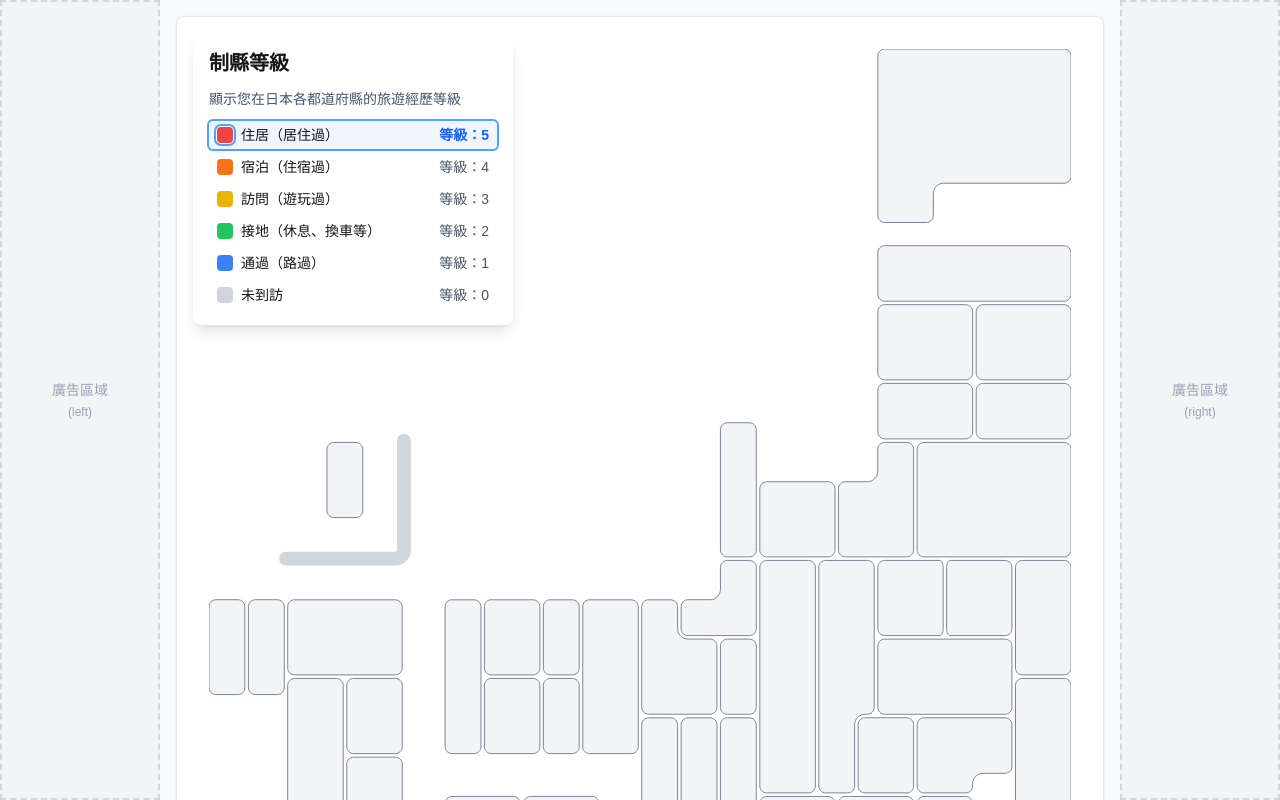
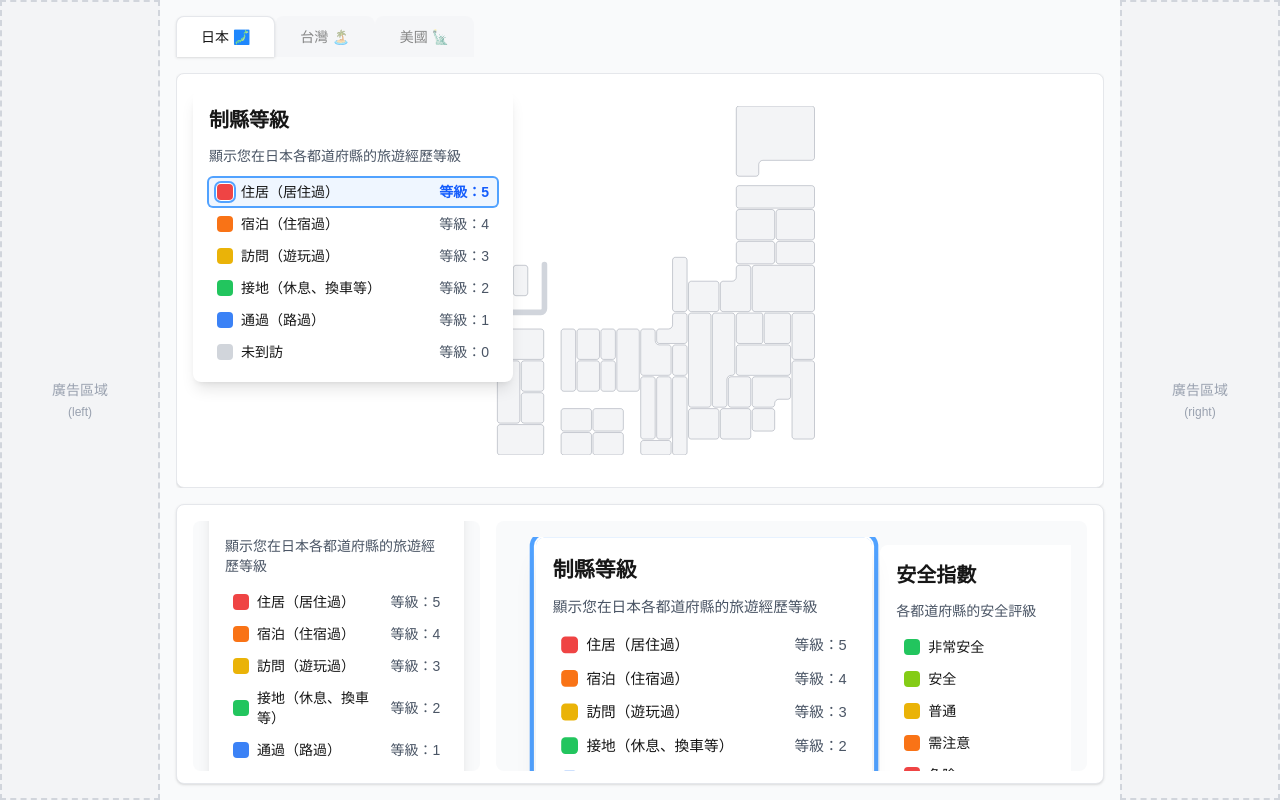
Before and after one commit to tetsufromtw/svgmaker, a Next.js app: page / in a window 1280 px wide. Built offline with nearby package versions, Linux system fonts and the light colour scheme.

Commit message:
fix maptabs

```diff
--- a/src/app/page.tsx
+++ b/src/app/page.tsx
@@ -22,13 +22,13 @@ export default function Home() {
                 <MapTabs />
               </div>
 
-              {/* 地圖區 - 彈性填充，但有最小高度限制 */}
-              <div className="flex-1 min-h-0 pb-4">
+              {/* 地圖區 - 使用 flex-1 自動填充剩餘空間 */}
+              <div className="flex-1 min-h-0 my-4 overflow-hidden">
                 <MapCanvas />
               </div>
 
               {/* 底部控制區 - 固定高度 */}
-              <div className="flex-shrink-0 bg-white rounded-lg shadow-sm border border-gray-200 p-4 mb-4">
+              <div className="flex-shrink-0 bg-white rounded-lg shadow-sm border border-gray-200 p-4 mb-4" style={{ minHeight: '280px', maxHeight: '280px' }}>
                 <DataSelector />
               </div>
             </div>
--- a/src/components/InfoCard.tsx
+++ b/src/components/InfoCard.tsx
@@ -11,18 +11,12 @@ interface InfoCardProps {
 }
 
 export default function InfoCard({ config, className = '', enableColorPicker = false }: InfoCardProps) {
-    // 只有在需要選色功能時才使用 MapContext
-    const { selectedColor, setSelectedColor, selectedLevel, setSelectedLevel } = enableColorPicker ? useMapContext() : {
-        selectedColor: null,
-        setSelectedColor: () => { },
-        selectedLevel: null,
-        setSelectedLevel: () => { }
-    }
+    const mapContext = enableColorPicker ? useMapContext() : null
 
     const handleItemClick = (color: string, level: string | number) => {
-        if (enableColorPicker) {
-            setSelectedColor(color)
-            setSelectedLevel(level)
+        if (enableColorPicker && mapContext) {
+            mapContext.setSelectedColor(color)
+            mapContext.setSelectedLevel(level)
         }
     }
 
@@ -38,8 +32,8 @@ export default function InfoCard({ config, className = '', enableColorPicker = f
             <div className="space-y-1 text-sm">
                 {config.legendItems.map((item, index) => {
                     const isSelected = enableColorPicker &&
-                        selectedColor === item.color &&
-                        selectedLevel === item.level
+                        mapContext?.selectedColor === item.color &&
+                        mapContext?.selectedLevel === item.level
 
                     return (
                         <div
--- a/src/components/MapCanvas.tsx
+++ b/src/components/MapCanvas.tsx
@@ -19,14 +19,10 @@ export default function MapCanvas() {
     const selectedCard = cards.find(card => card.id === selectedCardId)
 
     useEffect(() => {
-        console.log('MapCanvas useEffect triggered')
-
         // 載入 SVG
         fetch('/map/japan.svg')
             .then(res => res.text())
             .then(svg => {
-                console.log('SVG loaded')
-
                 // 處理 SVG，確保它有正確的屬性
                 const parser = new DOMParser()
                 const doc = parser.parseFromString(svg, 'image/svg+xml')
@@ -68,8 +64,8 @@ export default function MapCanvas() {
     }, [])
 
     return (
-        <div className="bg-white rounded-lg shadow-sm border border-gray-200 p-8 h-full relative overflow-hidden">
-            {/* InfoCard 疊加在地圖上 - 確保是絕對定位 */}
+        <div className="bg-white rounded-lg shadow-sm border border-gray-200 p-8 h-full relative">
+            {/* InfoCard 疊加在地圖上 */}
             {selectedCard && (
                 <div className="absolute top-4 left-4 z-10">
                     <InfoCard config={selectedCard.config} enableColorPicker={true} />
--- a/src/components/MapTabs.tsx
+++ b/src/components/MapTabs.tsx
@@ -1,94 +1,37 @@
-// src/components/MapCanvas.tsx
 'use client'
 
-import { useEffect, useState, useRef } from 'react'
-import InfoCard from './InfoCard'
-import { useMapClick } from '@/hooks/useMapClick'
-import { useCardContext } from '@/context/CardContext'
+import { useState } from 'react'
 
-export default function MapCanvas() {
-    const { cards, selectedCardId } = useCardContext()
-    const [svgContent, setSvgContent] = useState<string>('')
-    const [isLoading, setIsLoading] = useState<boolean>(true)
-    const [svgLoaded, setSvgLoaded] = useState<boolean>(false)
-    const containerRef = useRef<HTMLDivElement>(null!)
+const tabs = [
+    { id: 'japan', label: '日本 🗾', available: true },
+    { id: 'taiwan', label: '台灣 🏝️', available: false },
+    { id: 'usa', label: '美國 🗽', available: false },
+]
 
-    // 使用自定義 Hook 處理點擊
-    useMapClick(containerRef, svgLoaded)
-
-    const selectedCard = cards.find(card => card.id === selectedCardId)
-
-    useEffect(() => {
-        // 載入 SVG
-        fetch('/map/japan.svg')
-            .then(res => res.text())
-            .then(svg => {
-                // 處理 SVG，確保它有正確的屬性
-                const parser = new DOMParser()
-                const doc = parser.parseFromString(svg, 'image/svg+xml')
-                const svgElement = doc.querySelector('svg')
-
-                if (svgElement) {
-                    svgElement.classList.add('geolonia-svg-map')
-                    // 移除固定的寬高，讓 SVG 可以自適應
-                    svgElement.removeAttribute('width')
-                    svgElement.removeAttribute('height')
-
-                    // 確保有 viewBox
-                    if (!svgElement.hasAttribute('viewBox')) {
-                        const width = svgElement.getAttribute('width') || '800'
-                        const height = svgElement.getAttribute('height') || '600'
-                        svgElement.setAttribute('viewBox', `0 0 ${width} ${height}`)
-                    }
-
-                    // 設定 preserveAspectRatio 保持比例
-                    svgElement.setAttribute('preserveAspectRatio', 'xMidYMid meet')
-
-                    // 設定樣式讓 SVG 填滿容器
-                    svgElement.style.width = '100%'
-                    svgElement.style.height = '100%'
-                    svgElement.style.maxWidth = '100%'
-                    svgElement.style.maxHeight = '100%'
-
-                    setSvgContent(svgElement.outerHTML)
-                    setIsLoading(false)
-
-                    // 通知 SVG 已載入
-                    setTimeout(() => setSvgLoaded(true), 0)
-                }
-            })
-            .catch(err => {
-                console.error('Failed to load SVG:', err)
-                setIsLoading(false)
-            })
-    }, [])
+export default function MapTabs() {
+    const [activeTab, setActiveTab] = useState('japan')
 
     return (
-        <div className="bg-white rounded-lg shadow-sm border border-gray-200 p-8 h-full relative">
-            {/* InfoCard 疊加在地圖上 */}
-            {selectedCard && (
-                <div className="absolute top-4 left-4 z-10">
-                    <InfoCard config={selectedCard.config} enableColorPicker={true} />
-                </div>
-            )}
-
-            {/* 地圖內容 */}
-            {isLoading ? (
-                <div className="h-full flex items-center justify-center">
-                    <div className="text-gray-400">載入地圖中...</div>
-                </div>
-            ) : (
-                <div
-                    ref={containerRef}
-                    className="w-full h-full flex items-center justify-center"
-                    dangerouslySetInnerHTML={{ __html: svgContent }}
-                    style={{
-                        display: 'flex',
-                        alignItems: 'center',
-                        justifyContent: 'center',
-                    }}
-                />
-            )}
+        <div className="flex items-end mb-0">
+            {tabs.map((tab) => (
+                <button
+                    key={tab.id}
+                    onClick={() => tab.available && setActiveTab(tab.id)}
+                    className={`
+            px-6 py-2 rounded-t-lg border border-b-0 transition-all
+            ${activeTab === tab.id
+                            ? 'bg-white border-gray-200 z-10 shadow-sm'
+                            : 'bg-gray-100 border-transparent hover:bg-gray-200'
+                        }
+            ${!tab.available ? 'opacity-50 cursor-not-allowed' : 'cursor-pointer'}
+          `}
+                    disabled={!tab.available}
+                >
+                    <span className="text-sm font-medium">
+                        {tab.label}
+                    </span>
+                </button>
+            ))}
         </div>
     )
 }
--- a/src/hooks/useMapClick.ts
+++ b/src/hooks/useMapClick.ts
@@ -19,13 +19,8 @@ export function useMapClick(
   useEffect(() => {
     if (!svgLoaded || !containerRef.current) return
 
-        console.log('useMapClick effect triggered')
-
     const svg = containerRef.current.querySelector('svg')
-        if (!svg) {
-            console.log('No SVG found in useMapClick')
-            return
-        }
+    if (!svg) return
 
     // 初始化已存在的顏色
     initializePrefectureColors(svg, prefectureColors)
```
Lines whose indentation alone changed are shown as unchanged.
